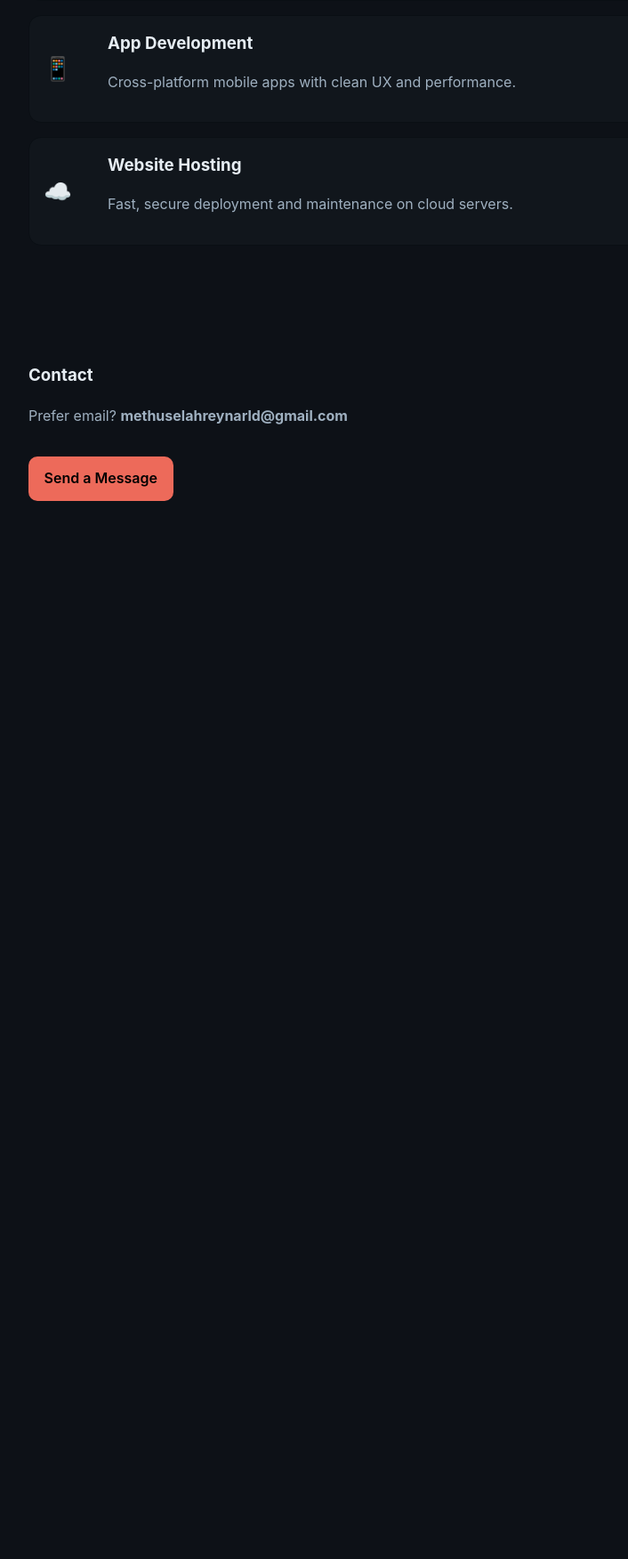
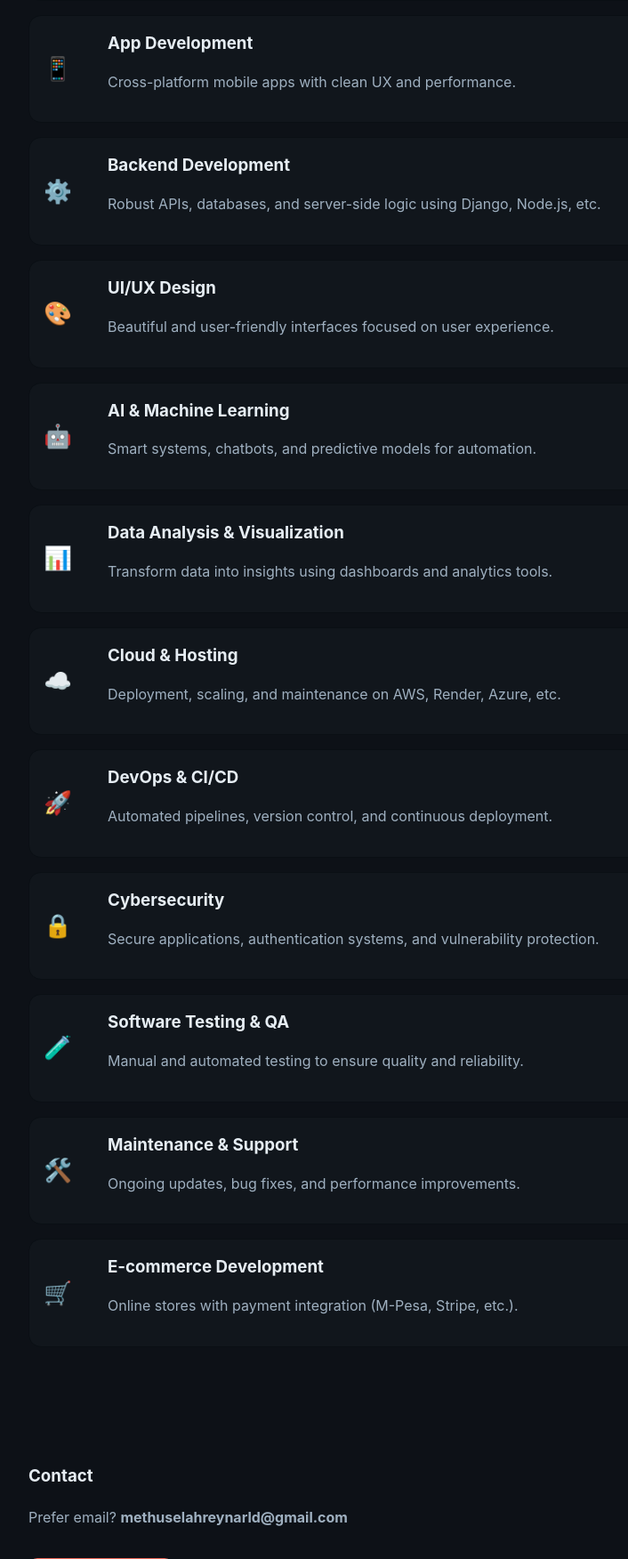
Before and after one commit to Methusela11/portifolio, a Django app: page /services/ in a window 1280 px wide. Shown: the part 357-2109 px from the top of the page at 89% size, without its empty margins (58-764 px from the left). Before the commit the page ends 920 px from the top, so only its background shows below. Run offline with Django 5.2, Linux system fonts and the light colour scheme.

Commit message:
updated services

```diff
--- a/main/templates/main/services.html
+++ b/main/templates/main/services.html
@@ -16,9 +16,10 @@
 <body>
   {% include 'main/navbar.html' %}
 
-  <!-- Services Section -->
   <section class="services page">
   <h3 style="text-align:center;">Services</h3>
+
+  <!-- Web Development -->
   <div class="service">
     <div class="icon">🖥️</div>
     <div>
@@ -27,6 +28,7 @@
     </div>
   </div>
 
+  <!-- Mobile Apps -->
   <div class="service">
     <div class="icon">📱</div>
     <div>
@@ -35,13 +37,96 @@
     </div>
   </div>
 
+  <!-- Backend -->
+  <div class="service">
+    <div class="icon">⚙️</div>
+    <div>
+      <h3>Backend Development</h3>
+      <p class="muted">Robust APIs, databases, and server-side logic using Django, Node.js, etc.</p>
+    </div>
+  </div>
+
+  <!-- UI/UX -->
+  <div class="service">
+    <div class="icon">🎨</div>
+    <div>
+      <h3>UI/UX Design</h3>
+      <p class="muted">Beautiful and user-friendly interfaces focused on user experience.</p>
+    </div>
+  </div>
+
+  <!-- AI / ML -->
+  <div class="service">
+    <div class="icon">🤖</div>
+    <div>
+      <h3>AI & Machine Learning</h3>
+      <p class="muted">Smart systems, chatbots, and predictive models for automation.</p>
+    </div>
+  </div>
+
+  <!-- Data Science -->
+  <div class="service">
+    <div class="icon">📊</div>
+    <div>
+      <h3>Data Analysis & Visualization</h3>
+      <p class="muted">Transform data into insights using dashboards and analytics tools.</p>
+    </div>
+  </div>
+
+  <!-- Cloud -->
   <div class="service">
     <div class="icon">☁️</div>
     <div>
-        <h3>Website Hosting</h3>
-        <p class="muted">Fast, secure deployment and maintenance on cloud servers.</p>
+      <h3>Cloud & Hosting</h3>
+      <p class="muted">Deployment, scaling, and maintenance on AWS, Render, Azure, etc.</p>
     </div>
   </div>
+
+  <!-- DevOps -->
+  <div class="service">
+    <div class="icon">🚀</div>
+    <div>
+      <h3>DevOps & CI/CD</h3>
+      <p class="muted">Automated pipelines, version control, and continuous deployment.</p>
+    </div>
+  </div>
+
+  <!-- Cybersecurity -->
+  <div class="service">
+    <div class="icon">🔒</div>
+    <div>
+      <h3>Cybersecurity</h3>
+      <p class="muted">Secure applications, authentication systems, and vulnerability protection.</p>
+    </div>
+  </div>
+
+  <!-- Testing -->
+  <div class="service">
+    <div class="icon">🧪</div>
+    <div>
+      <h3>Software Testing & QA</h3>
+      <p class="muted">Manual and automated testing to ensure quality and reliability.</p>
+    </div>
+  </div>
+
+  <!-- Maintenance -->
+  <div class="service">
+    <div class="icon">🛠️</div>
+    <div>
+      <h3>Maintenance & Support</h3>
+      <p class="muted">Ongoing updates, bug fixes, and performance improvements.</p>
+    </div>
+  </div>
+
+  <!-- E-commerce -->
+  <div class="service">
+    <div class="icon">🛒</div>
+    <div>
+      <h3>E-commerce Development</h3>
+      <p class="muted">Online stores with payment integration (M-Pesa, Stripe, etc.).</p>
+    </div>
+  </div>
+
 </section>
 
   <!-- Contact Section -->
```
Lines whose indentation alone changed are shown as unchanged.
